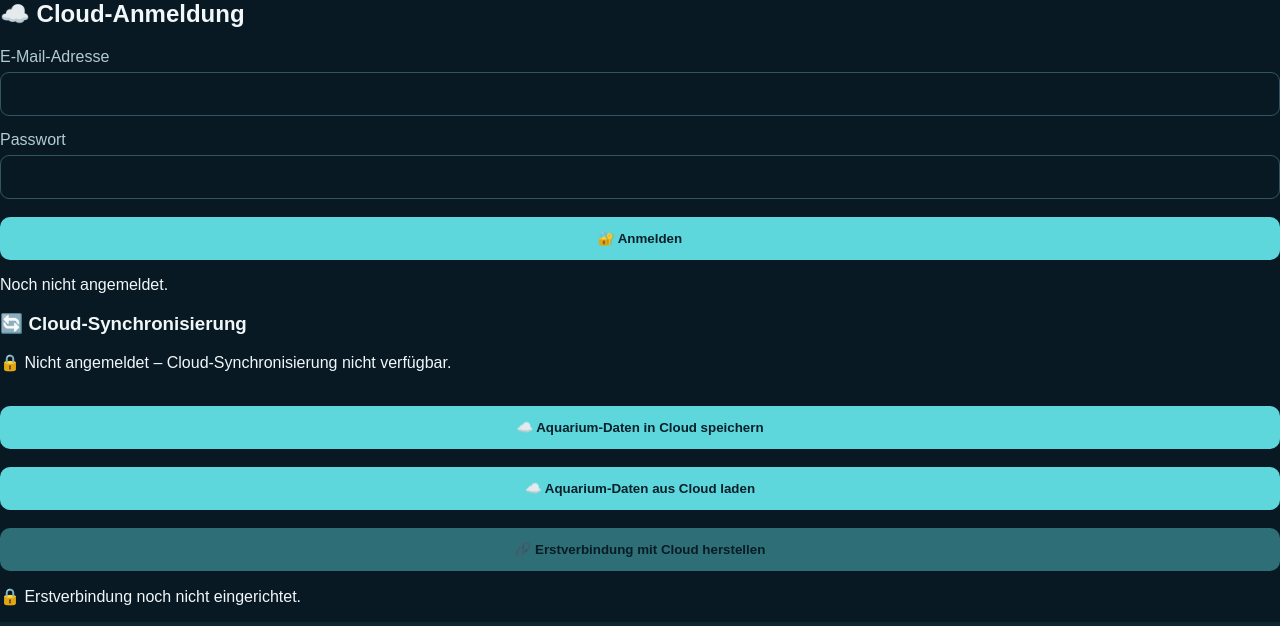
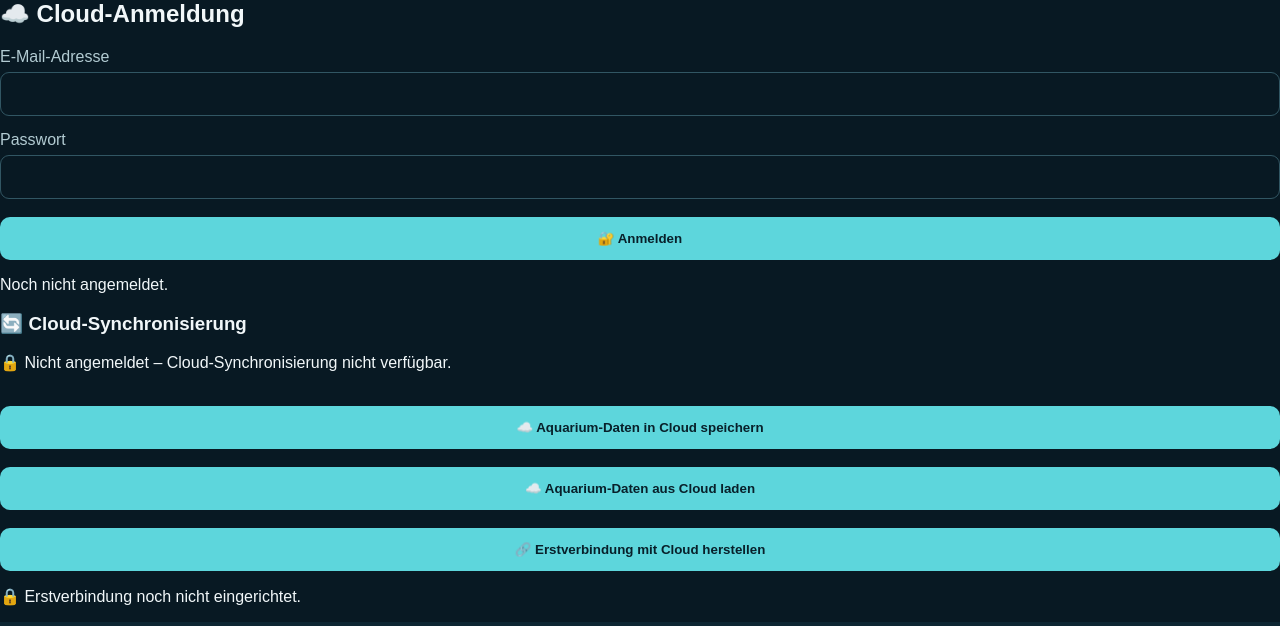
Before and after one commit to alexGonzola/aquarium-tracker-02, a plain HTML site: page index.html in a window 1280 px wide. Shown: the top 626 px of the page. Drawn offline with nearby package versions, Linux system fonts and the light colour scheme.

Commit message:
Add files via upload

```diff
--- a/index.html
+++ b/index.html
@@ -61,7 +61,7 @@
 </button>
 
 <!-- 🔒 Sichere Erstverbindung mit der Cloud -->
-<button type="button" id="cloudErstverbindung" disabled>
+<button type="button" id="cloudErstverbindung">
   🔗 Erstverbindung mit Cloud herstellen
 </button>
 
```
